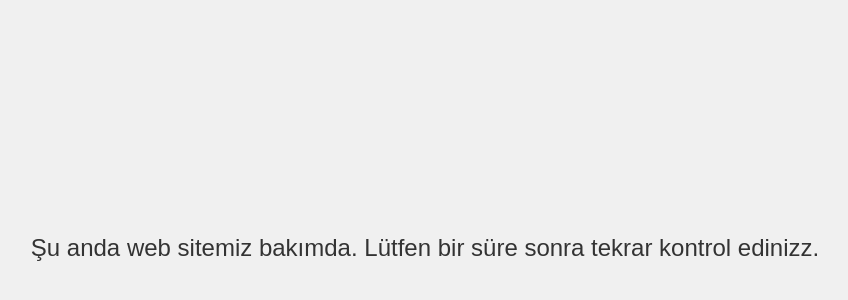
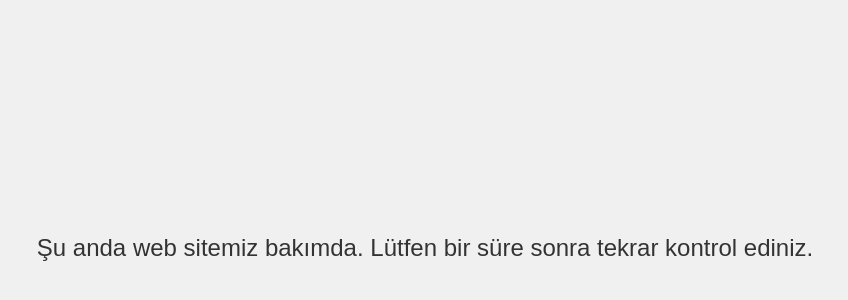
Before and after one commit to barismutluu/website, a plain HTML site: page index.html in a window 1280 px wide. Shown: the part 162-462 px from the top of the page, without its empty margins (215-1063 px from the left). Drawn offline with Linux system fonts and the light colour scheme.

Commit message:
Update index.html

```diff
--- a/index.html
+++ b/index.html
@@ -12,7 +12,7 @@
             <i class="fas fa-tools"></i> <!-- Assuming you have Font Awesome for the maintenance icon -->
         </div>
         <div class="maintenance-text">
-            Şu anda web sitemiz bakımda. Lütfen bir süre sonra tekrar kontrol edinizz.
+            Şu anda web sitemiz bakımda. Lütfen bir süre sonra tekrar kontrol ediniz.
         </div>
     </div>
 </body>
```
